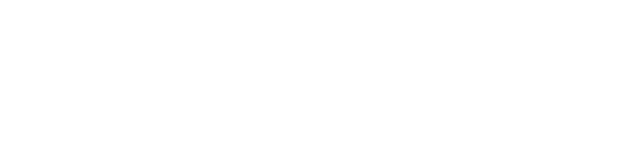
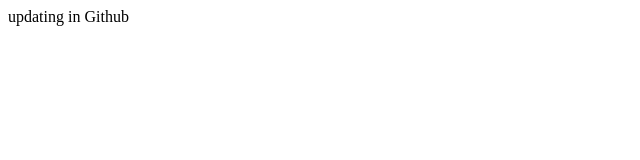
Before and after one commit to vijays1972/git-demo, a plain HTML site: page web/index.html in a window 1280 px wide. Shown: the whole page, without its empty margins (0-640 px from the left). Drawn offline with Linux system fonts and the light colour scheme.

Commit message:
changed index file

```diff
--- a/web/index.html
+++ b/web/index.html
@@ -4,5 +4,6 @@
 <meta name="Title" desc="My html page">
 </head>
 <body>
+updating in Github
 </body>
 </html>
```
